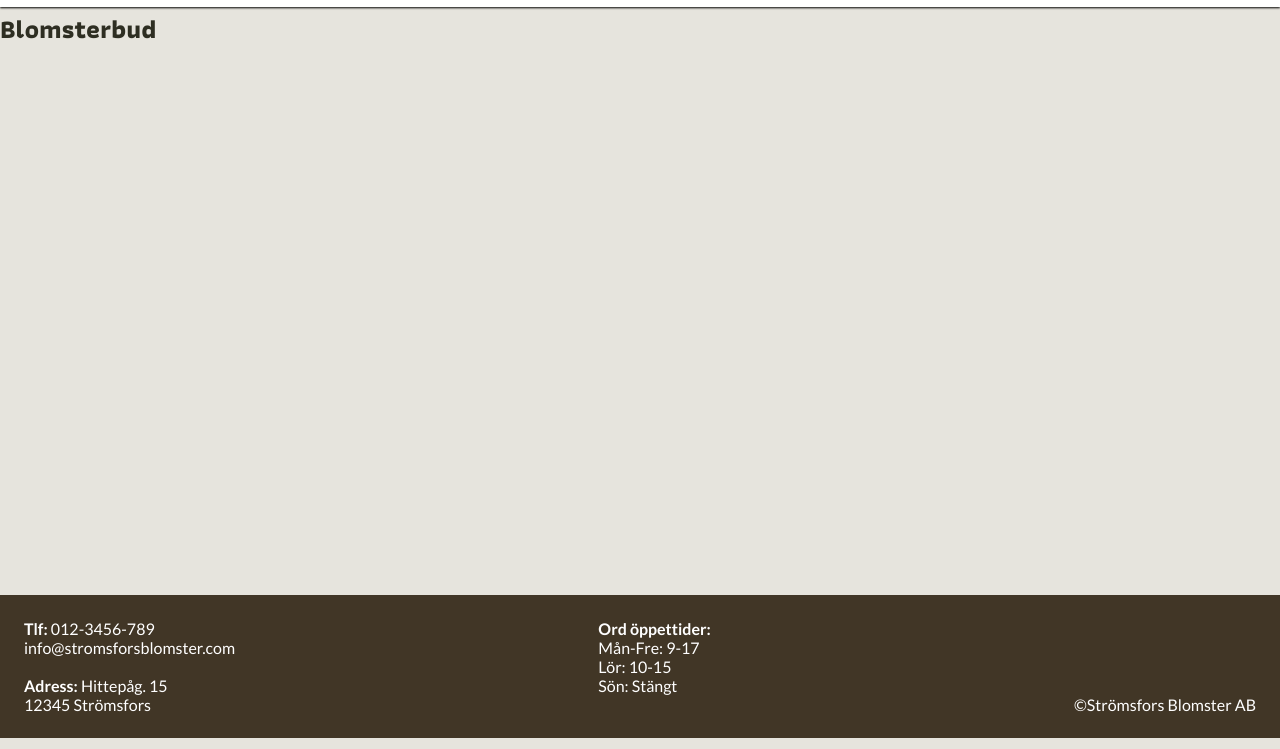
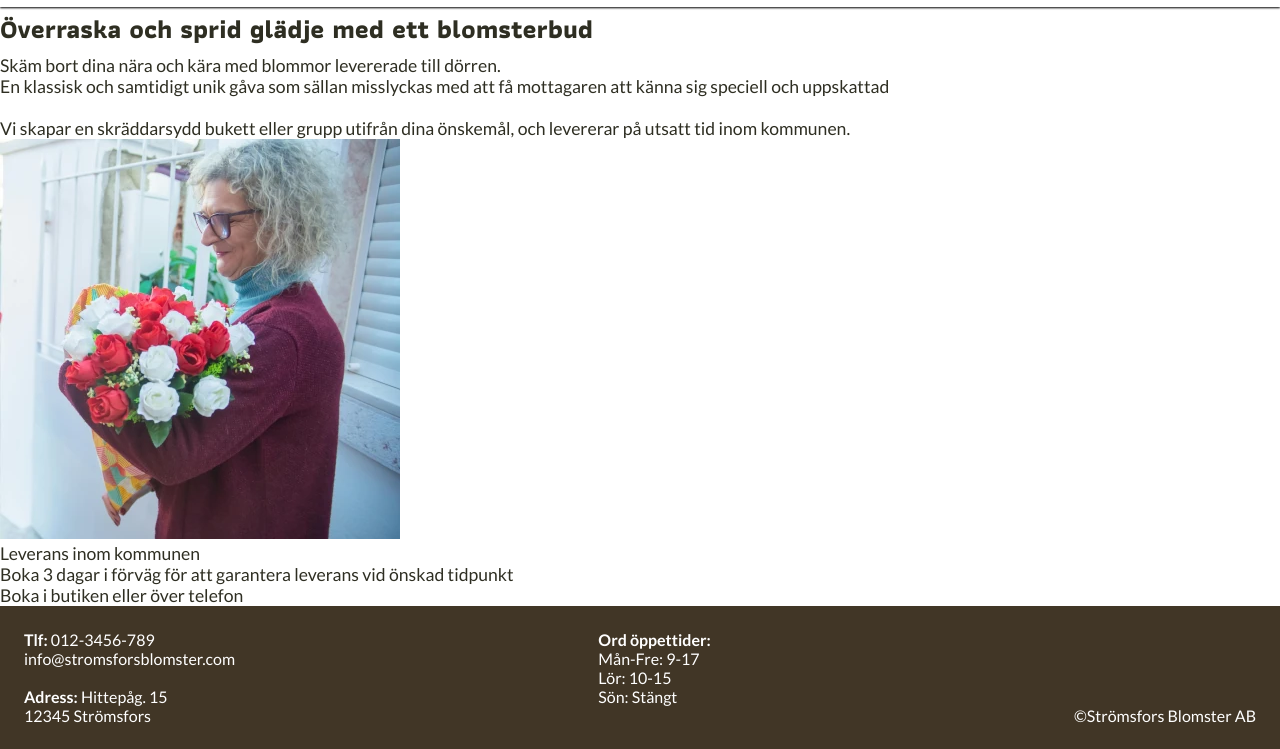
Before and after one commit to johannacarolinep/stromsfors-blomster, a plain HTML site: page blomsterbud.html in a window 1280 px wide. Shown: the part 62-811 px from the top of the page. Drawn offline with Linux system fonts and the light colour scheme.

Commit message:
Add content to blomsterbud page

```diff
--- a/assets/css/style.css
+++ b/assets/css/style.css
@@ -19,6 +19,10 @@ body {
     background-color: #e6e4dd;
     display: flex;
     flex-direction: column;
+}
+
+.background-white {
+    background-color: white;
 }
 
 h1,
--- a/blomsterbud.html
+++ b/blomsterbud.html
@@ -13,7 +13,7 @@
     <link rel="stylesheet" href="assets/css/style.css">
 </head>
 
-<body>
+<body class="background-white">
     <!--Sidhuvud-->
     <header>
         <!--Logga och meny-->
@@ -40,22 +40,27 @@
     <main>
         <section id="blomsterbud-text-section">
             <div class="blomsterbud-text">
-                <h1>Blomsterbud</h1>
-
+                <h1>Överraska och sprid glädje med ett blomsterbud</h1>
+                <p>Skäm bort dina nära och kära med blommor levererade till dörren.</p>
+                <p>En klassisk och samtidigt unik gåva som sällan misslyckas med att få mottagaren att känna sig
+                    speciell och uppskattad</p>
+                <br>
+                <p>Vi skapar en skräddarsydd bukett eller grupp utifrån dina önskemål, och levererar på utsatt tid inom
+                    kommunen.</p>
             </div>
             <div class="blomsterbud-image">
-
+                <img alt="Leende kvinna med blombukett" src="assets/images/flower-delivery.webp">
             </div>
         </section>
         <section id="blomsterbud-details-section">
             <div class="blomsterbud-details-box">
-
+                <p>Leverans inom kommunen</p>
             </div>
             <div class="blomsterbud-details-box">
-
+                <p>Boka 3 dagar i förväg för att garantera leverans vid önskad tidpunkt</p>
             </div>
             <div class="blomsterbud-details-box">
-
+                <p>Boka i butiken eller över telefon</p>
             </div>
         </section>
     </main>
```
Also changed, not shown: assets/images/flower-delivery.webp (added).
